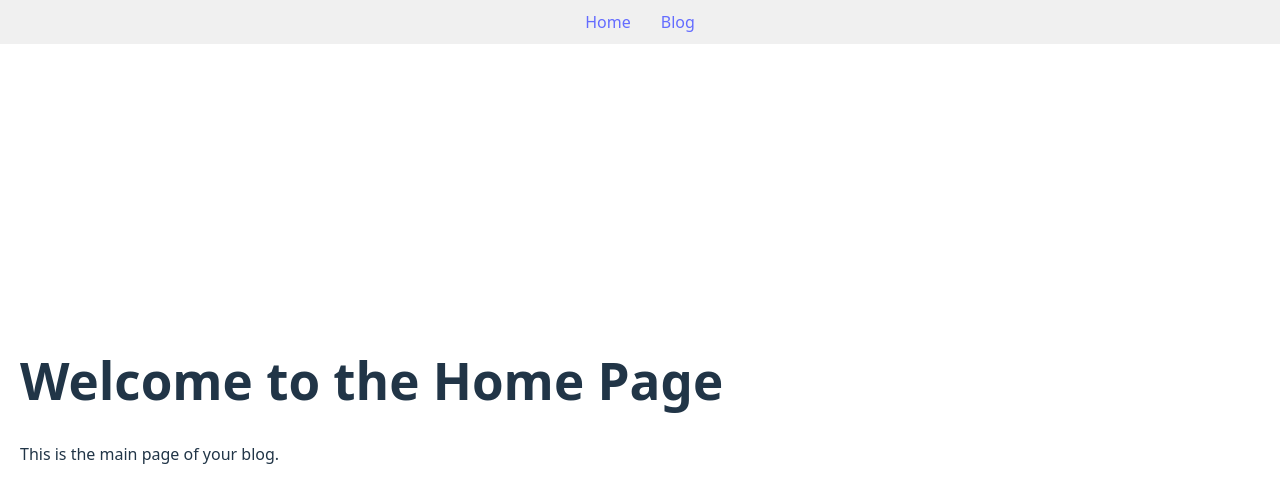
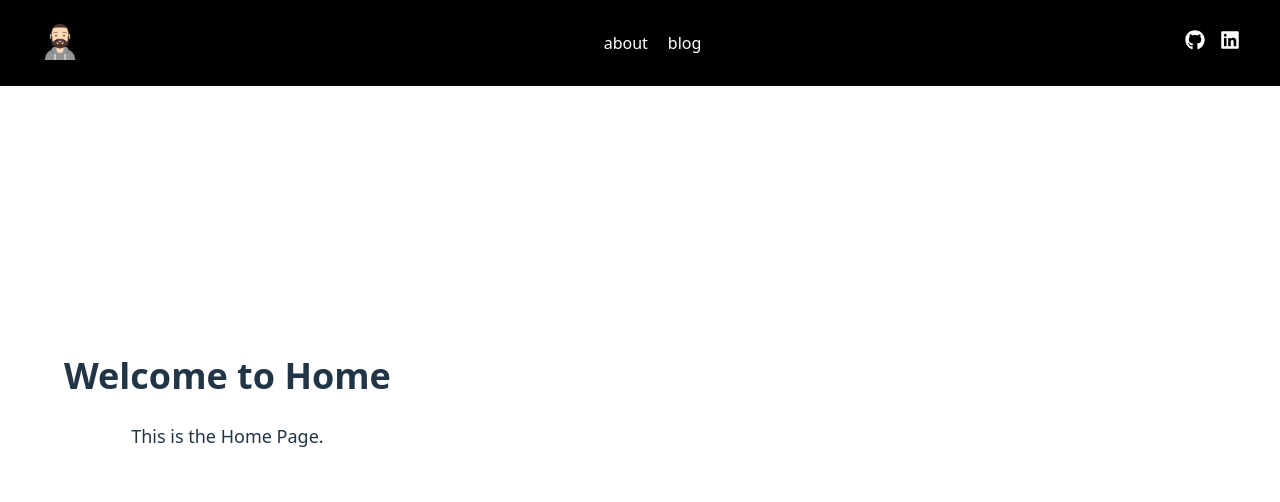
Before and after one commit to gerharddev/gerharddev.github.io, a React (Vite) app: page / in a window 1280 px wide. Shown: the top 502 px of the page. Built offline with nearby package versions, Linux system fonts and the light colour scheme.

Commit message:
New style

```diff
--- a/package.json
+++ b/package.json
@@ -12,6 +12,7 @@
   "dependencies": {
     "react": "^19.0.0",
     "react-dom": "^19.0.0",
+    "react-icons": "^5.5.0",
     "react-router-dom": "^7.2.0"
   },
   "devDependencies": {
--- a/src/App.tsx
+++ b/src/App.tsx
@@ -1,8 +1,9 @@
-import React from 'react';
-import { Routes, Route } from 'react-router-dom';
-import Home from './pages/Home';
-import Blog from './pages/Blog';
-import Navbar from './components/Navbar';
+import React from "react";
+import { Routes, Route } from "react-router-dom";
+import Home from "./pages/Home";
+import Blog from "./pages/Blog";
+import About from "./pages/About";
+import Navbar from "./components/Navbar/Navbar";
 
 function App() {
   return (
@@ -10,6 +11,7 @@ function App() {
       <Navbar />
       <Routes>
         <Route path="/" element={<Home />} />
+        <Route path="/about" element={<About />} />
         <Route path="/blog" element={<Blog />} />
       </Routes>
     </div>
--- a/src/components/Navbar.tsx
+++ /dev/null
@@ -1,19 +0,0 @@
-import React from 'react';
-import { Link } from 'react-router-dom';
-
-const Navbar: React.FC = () => {
-  return (
-    <nav className="navbar-fixed">
-      <ul>
-        <li>
-          <Link to="/">Home</Link>
-        </li>
-        <li>
-          <Link to="/blog">Blog</Link>
-        </li>
-      </ul>
-    </nav>
-  );
-};
-
-export default Navbar;
--- /dev/null
+++ b/src/components/Navbar/Navbar.css
@@ -0,0 +1,53 @@
+.navbar {
+    background-color: #000;
+    position: fixed;
+    top: 0;
+    left: 0;
+    width: 100%;
+    padding: 15px 0;
+    z-index: 1000;
+  }
+
+  .navbar-container {
+    display: flex;
+    justify-content: space-between;
+    align-items: center;
+    max-width: 1200px;
+    margin: 0 auto;
+    padding: 0 20px;
+  }
+
+  .logo img {
+    height: 40px;
+  }
+
+  .nav-links {
+    display: flex;
+    list-style: none;
+    gap: 20px;
+  }
+
+  .nav-links li a {
+    color: white;
+    text-decoration: none;
+    font-size: 16px;
+    text-transform: lowercase;
+  }
+
+  .nav-links li a:hover {
+    opacity: 0.7;
+  }
+
+  .social-icons {
+    display: flex;
+    gap: 15px;
+  }
+
+  .social-icons a {
+    color: white;
+    font-size: 20px;
+  }
+
+  .social-icons a:hover {
+    opacity: 0.7;
+  }
--- /dev/null
+++ b/src/components/Navbar/Navbar.tsx
@@ -0,0 +1,36 @@
+import React from "react";
+import { Link } from "react-router-dom";
+import { FaLinkedin,FaGithub } from "react-icons/fa";
+import "./Navbar.css"; // Import separate CSS file
+
+const Navbar: React.FC = () => {
+  return (
+    <nav className="navbar">
+      <div className="navbar-container">
+        <div className="logo">
+          <Link to="/">
+            <img src="public/avatar.png" alt="Logo" />
+          </Link>
+        </div>
+        <ul className="nav-links">
+          <li>
+            <Link to="/about">about</Link>
+          </li>
+          <li>
+            <Link to="/blog">blog</Link>
+          </li>
+        </ul>
+        <div className="social-icons">
+          <a href="https://github.com/gerharddev" target="_blank" rel="noopener noreferrer">
+            <FaGithub />
+          </a>
+          <a href="https://www.linkedin.com/in/gerhard-maree-90a77083/" target="_blank" rel="noopener noreferrer">
+            <FaLinkedin />
+          </a>
+        </div>
+      </div>
+    </nav>
+  );
+};
+
+export default Navbar;
--- /dev/null
+++ b/src/pages/About.tsx
@@ -0,0 +1,12 @@
+import React from 'react';
+
+const Blog: React.FC = () => {
+  return (
+    <div style={{ padding: '20px' }}>
+      <h1>About</h1>
+      <p>About me.</p>
+    </div>
+  );
+};
+
+export default Blog;
--- a/src/pages/Home.tsx
+++ b/src/pages/Home.tsx
@@ -1,10 +1,11 @@
-import React from 'react';
+import React from "react";
+import "./Page.css"; // Shared styles for all pages
 
 const Home: React.FC = () => {
   return (
-    <div style={{ padding: '20px' }}>
-      <h1>Welcome to the Home Page</h1>
-      <p>This is the main page of your blog.</p>
+    <div className="page-container">
+      <h1>Welcome to Home</h1>
+      <p>This is the Home Page.</p>
     </div>
   );
 };
--- /dev/null
+++ b/src/pages/Page.css
@@ -0,0 +1,24 @@
+.page-container {
+    display: flex;
+    flex-direction: column;
+    justify-content: center;
+    /* Center vertically */
+    align-items: center;
+    /* Center horizontally */
+    height: calc(100vh - 4rem);
+    /* Adjust based on navbar height */
+    width: 100%;
+    text-align: center;
+    padding: 2rem;
+}
+
+
+h1 {
+    font-size: 36px;
+    margin-bottom: 10px;
+}
+
+p {
+    font-size: 18px;
+    max-width: 600px;
+}
```
Also changed, not shown: 1 other file (tests, documents, lock files or other folders).
